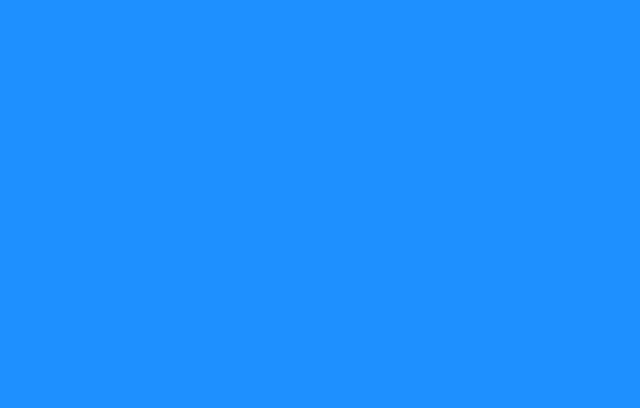
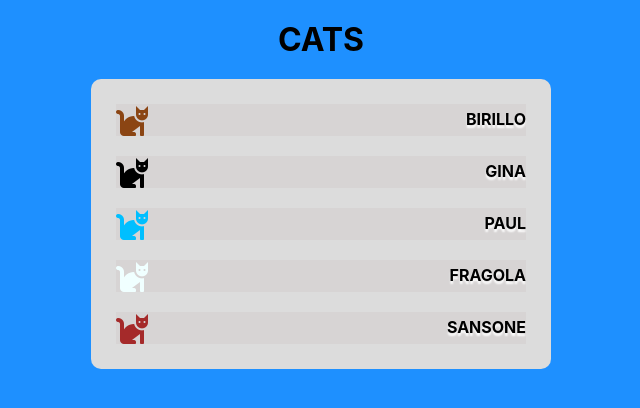
Before and after one commit to gabrisca/js-es6-cats, a plain HTML site: page index.html in a window 1280 px wide. Shown: the whole page, without its empty margins (319-959 px from the left). Drawn offline with nearby package versions, Linux system fonts and the light colour scheme.

Commit message:
milestone 1 ok

```diff
--- a/assets/css/style.css
+++ b/assets/css/style.css
@@ -6,4 +6,48 @@
 
 body {
   background-color: dodgerblue;
+  font-family:-apple-system, BlinkMacSystemFont, 'Segoe UI', Roboto, Oxygen, Ubuntu, Cantarell, 'Open Sans', 'Helvetica Neue', sans-serif;
 }
+
+#container{
+  width: 500px;
+  margin: 20px auto;
+}
+
+#container h1 {
+  text-align: center;
+  text-transform: uppercase;
+}
+
+#container ul.cats{
+  list-style: none;
+  margin: 20px;
+  padding: 5px;
+  background-color: gainsboro;
+  border-radius: 10px;
+}
+
+#container ul.cats li {
+  display: flex;
+  justify-content:space-evenly;
+  margin: 20px;
+  line-height: 30px;
+  background-color: rgba(196, 184, 184, 0.226);
+}
+
+#container ul.cats li .fa-cat {
+  width: 50%;
+}
+
+#container ul.cats li span {
+  width: 50%;
+  text-align: right;
+  color: rgb(0, 0, 0);
+  text-transform: uppercase;
+  font-weight: bold;
+  text-shadow: 0px 3px 2px rgb(255, 255, 255);
+}
+
+.active {
+  border-left: 4px solid chartreuse;
+}
--- a/assets/js/script.js
+++ b/assets/js/script.js
@@ -7,10 +7,78 @@
 
 // Milestone 3
 // Creare un nuovo array con prima tutti i gattini femmina e poi tutti i gattini maschio, inserendo solamente nome e colore e colore e opacità del fiocco per ogni gatto.
-$(function(){
-  console.log("doc ready")
-});
 
 /////////////////////
 //F U N C T I O N S//
 /////////////////////
+const printHtml = (target, color, name) => {
+  return $(target).append(`
+  <li>
+        <i class="fas fa-cat fa-2x" style ="color:${color}"></i>
+        <span>${name}</span>
+  </li>
+  `)
+}
+
+////////E N D/////////
+//F U N C T I O N S//
+/////////////////////
+
+$(function(){
+  // console.log("doc ready");
+
+  const cats = [
+    {
+      name: "Birillo",
+      age: 15,
+      color: "#8B4513",
+      sex: "male"
+    },
+    {
+      name: "Gina",
+      age: 7,
+      color: "#000000",
+      sex: "female"
+    },
+    {
+      name: "Paul",
+      age: 2,
+      color: "#00BFFF",
+      sex: "male"
+    },
+    {
+      name: "Fragola",
+      age: 4,
+      color: "#F0FFFF",
+      sex: "male"
+    },
+    {
+      name: "Sansone",
+      age: 15,
+      color: "#A52A2A",
+      sex: "male"
+    },
+  ];
+
+  // Milestone 1: ciclo forEach
+  // LO UTILIZZO PER VEDERE I CONTENUTI DI UN ARRAY
+
+  cats.forEach((cat) => {
+    //cat corrisponde a cats[i]
+    console.log(cat); // mi restituisce gli oggetti (cat)dell'array (cats)
+    // stampo i gatti nell'ul grazie alla funzione printHtml
+    printHtml("ul.cats", cat.color, cat.name)
+    // senza return
+  });
+
+  // aggiungo e rimuovo classe active (effetto hover) --- per allenamento ---
+  $(".fa-cat").mouseenter(function (){
+    $(this).addClass("active");
+  });
+  $(".fa-cat").mouseleave(function (){
+    $(this).removeClass("active");
+  });
+
+
+
+}); // END DOC.READY
--- a/index.html
+++ b/index.html
@@ -9,6 +9,35 @@
   <link rel="stylesheet" href="assets/css/style.css">
 </head>
 <body>
+  <div id="container">
+    <h1>Cats</h1>
+    <ul class="cats">
+      <!-- <li>
+        <i class="fas fa-cat fa-2x"></i>
+        <span>nome</span>
+      </li>
+      <li>
+        <i class="fas fa-cat fa-2x"></i>
+        <span>nome</span>
+      </li>
+      <li>
+        <i class="fas fa-cat fa-2x"></i>
+        <span>nome</span>
+      </li>
+      <li>
+        <i class="fas fa-cat fa-2x"></i>
+        <span>nome</span>
+      </li>
+      <li>
+        <i class="fas fa-cat fa-2x"></i>
+        <span>nome</span>
+      </li> -->
+    </ul>
+
+
+
+  </div>
+
   <script src='https://cdnjs.cloudflare.com/ajax/libs/jquery/3.6.0/jquery.min.js' integrity='sha512-894YE6QWD5I59HgZOGReFYm4dnWc1Qt5NtvYSaNcOP+u1T9qYdvdihz0PPSiiqn/+/3e7Jo4EaG7TubfWGUrMQ==' crossorigin='anonymous'></script>
   <script src="assets/js/script.js"></script>
 </body>
```
